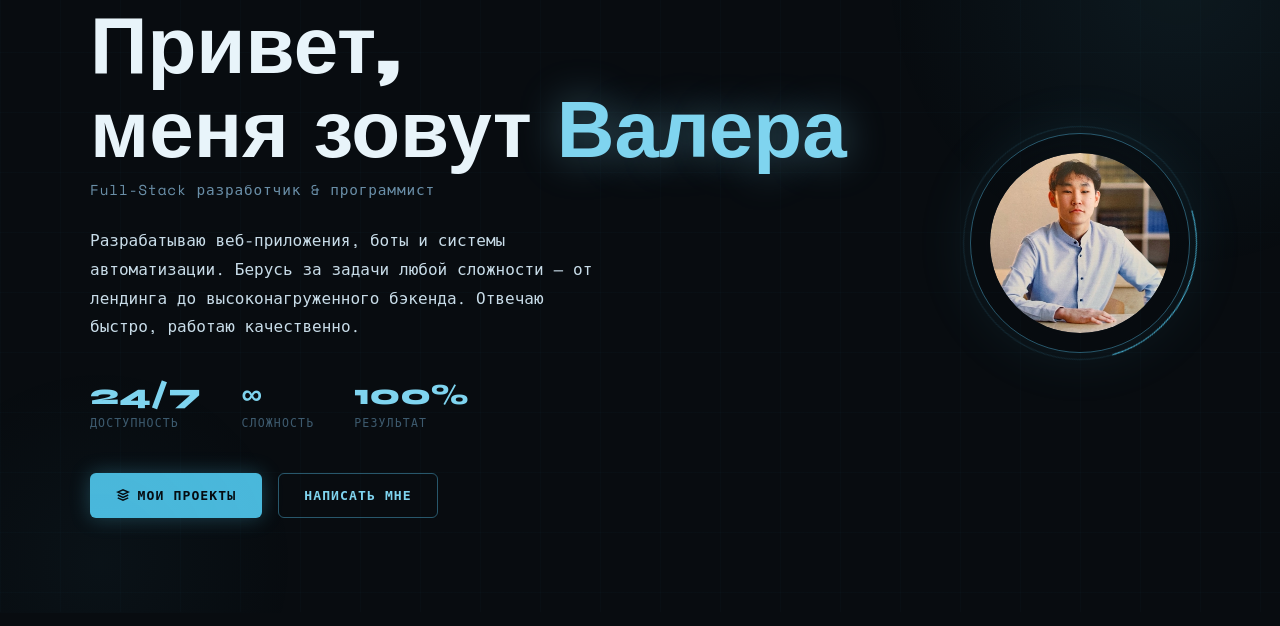
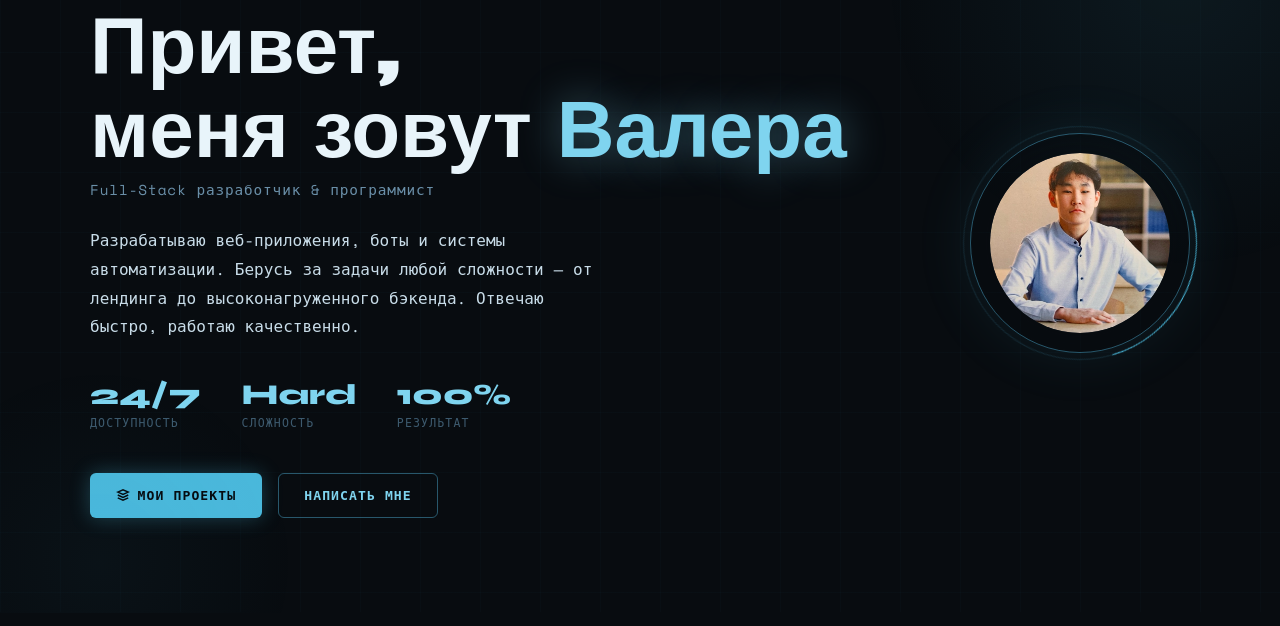
Before and after one commit to yatogg/yato.sait, a Flask app: page / in a window 1280 px wide. Shown: the part 188-814 px from the top of the page. Run offline with Flask 3, Linux system fonts and the light colour scheme.

Commit message:
fix index

```diff
--- a/templates/index.html
+++ b/templates/index.html
@@ -21,7 +21,7 @@
           <span class="stat-lab">Доступность</span>
         </div>
         <div class="stat">
-          <span class="stat-val">∞</span>
+          <span class="stat-val">Hard</span>
           <span class="stat-lab">Сложность</span>
         </div>
         <div class="stat">
```
